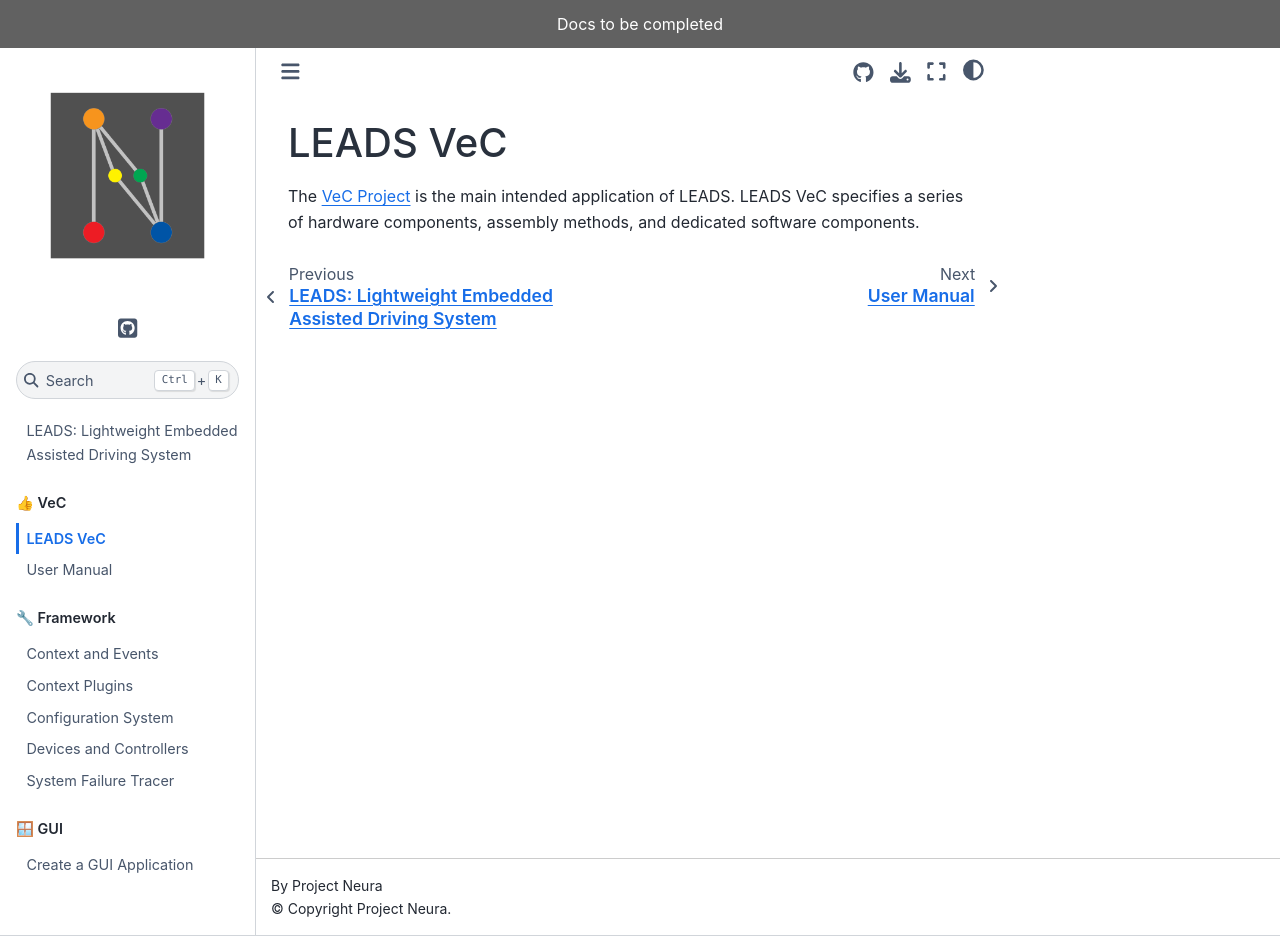
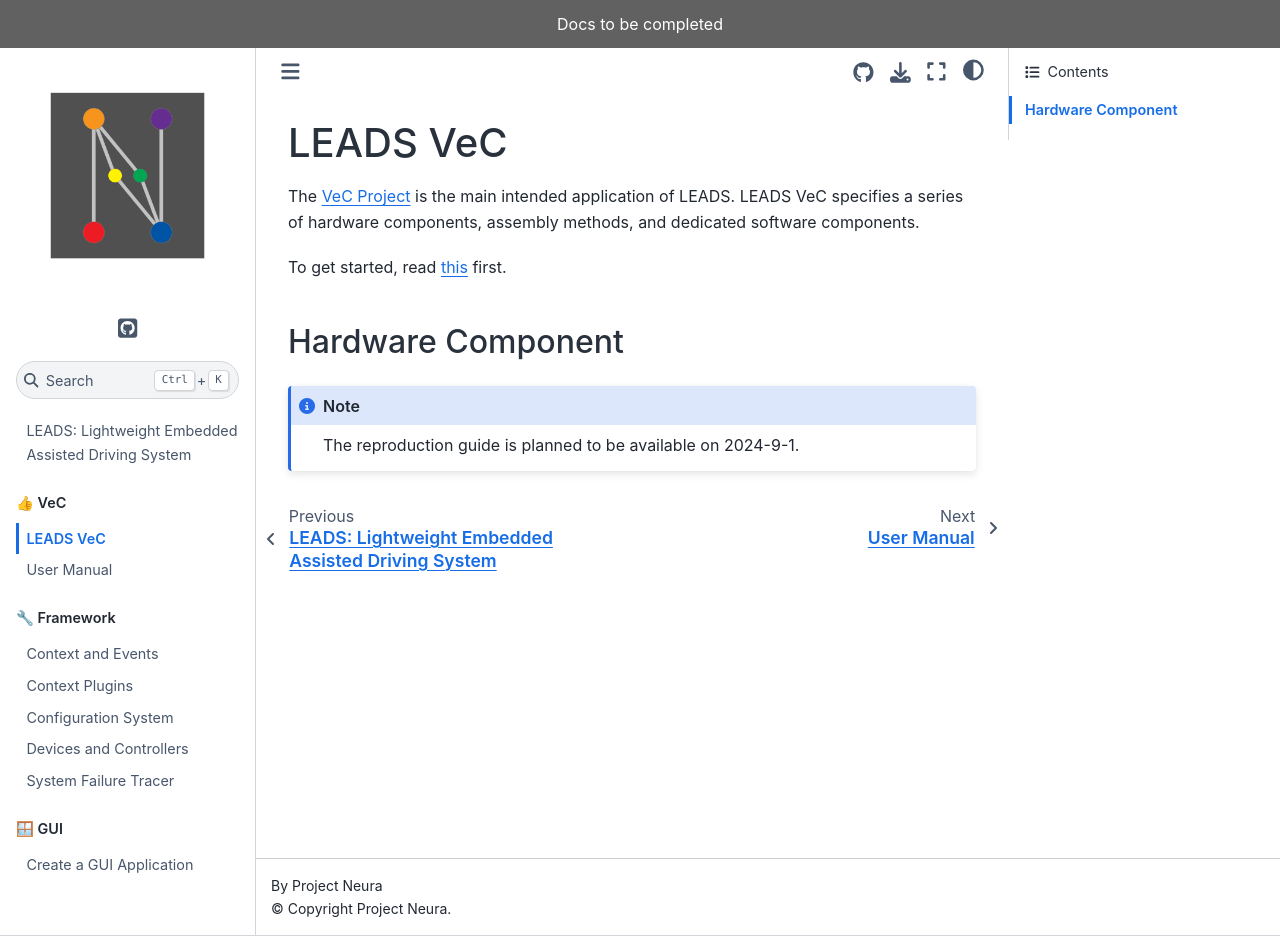
Before and after one commit to ProjectNeura/leads-docs, a Sphinx documentation site: the page built from docs/vec/index.md, in a window 1280 px wide and 936 px high. Built offline with Sphinx 7.4.7 and the Sphinx Book theme 1.1.4, drawn with Linux system fonts in a browser that asks for light colours; pages that are not in the unit, such as notebooks, are missing from menus.

Commit message:
Routine updates.

```diff
--- a/docs/vec/index.md
+++ b/docs/vec/index.md
@@ -4,3 +4,11 @@
 
 The [VeC Project](https://www.villanovacollege.org/giving/vec-project) is the main intended application of LEADS. LEADS
 VeC specifies a series of hardware components, assembly methods, and dedicated software components.
+
+To get started, read [this](https://github.com/ProjectNeura/LEADS) first.
+
+## Hardware Component
+
+:::{note}
+The reproduction guide is planned to be available on 2024-9-1.
+:::
```
